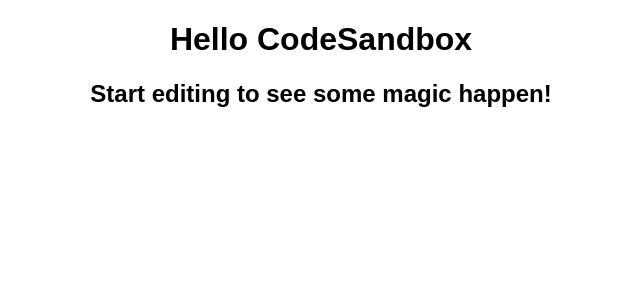
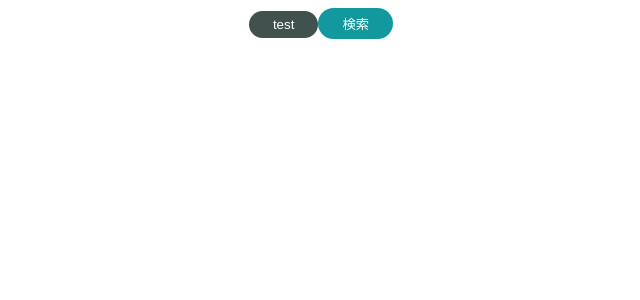
Before and after one commit to taiki-nd/atomic-design, a React (Create React App) app: page / in a window 1280 px wide. Shown: the top 300 px of the page, without its empty margins (319-959 px from the left). Built offline with nearby package versions, Linux system fonts and the light colour scheme.

Commit message:
atomの作成

```diff
--- a/package.json
+++ b/package.json
@@ -7,7 +7,9 @@
   "dependencies": {
     "react": "17.0.2",
     "react-dom": "17.0.2",
-    "react-scripts": "4.0.0"
+    "react-router-dom": "5.3.0",
+    "react-scripts": "4.0.0",
+    "styled-components": "5.3.2"
   },
   "devDependencies": {
     "@babel/runtime": "7.13.8",
--- a/src/App.js
+++ b/src/App.js
@@ -1,10 +1,12 @@
+import { SecondaryButton } from "./components/atoms/button/SecoondaryButton";
+import { PrimaryButton } from "./components/atoms/button/PrimaryButton";
 import "./styles.css";
 
 export default function App() {
   return (
     <div className="App">
-      <h1>Hello CodeSandbox</h1>
-      <h2>Start editing to see some magic happen!</h2>
+      <PrimaryButton>test</PrimaryButton>
+      <SecondaryButton>検索</SecondaryButton>
     </div>
   );
 }
--- /dev/null
+++ b/src/components/atoms/button/BaseButton.jsx
@@ -0,0 +1,13 @@
+import styled from "styled-components";
+
+export const BaseButton = styled.button`
+  color: #fff;
+  padding: 6px 24px;
+  border: none;
+  outline: none;
+  border-radius: 100px;
+  &:hover {
+    cursor: pointer;
+    opacity: 0.8;
+  }
+`;
--- /dev/null
+++ b/src/components/atoms/button/PrimaryButton.jsx
@@ -0,0 +1,11 @@
+import styled from "styled-components";
+import { BaseButton } from "./BaseButton";
+
+export const PrimaryButton = (props) => {
+  const { children } = props;
+  return <SButton>{children}</SButton>;
+};
+
+const SButton = styled(BaseButton)`
+  background-color: #40514e;
+`;
--- /dev/null
+++ b/src/components/atoms/button/SecoondaryButton.jsx
@@ -0,0 +1,11 @@
+import styled from "styled-components";
+import { BaseButton } from "./BaseButton";
+
+export const SecondaryButton = (props) => {
+  const { children } = props;
+  return <SButton>{children}</SButton>;
+};
+
+const SButton = styled(BaseButton)`
+  background-color: #11999e;
+`;
```
